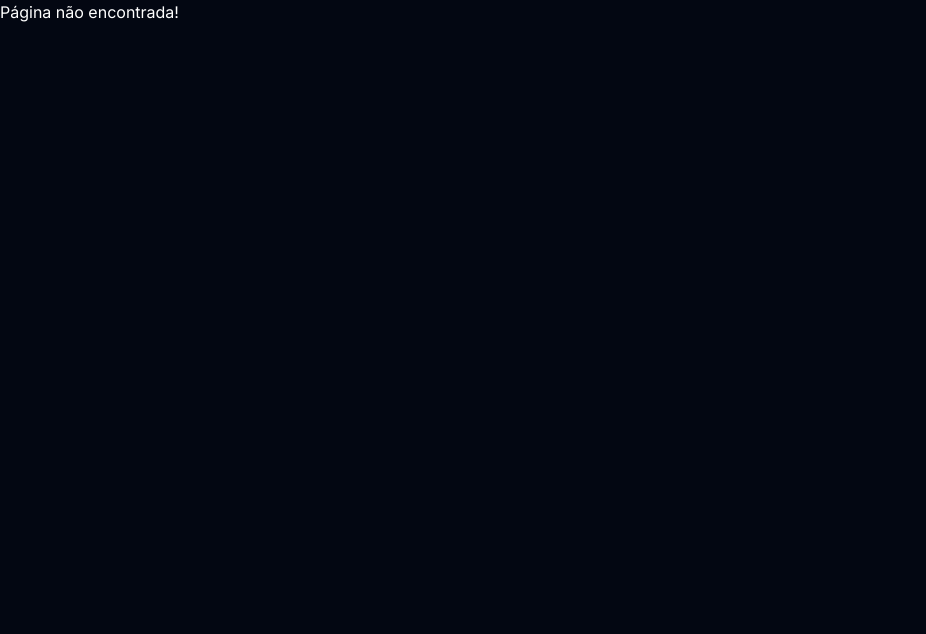
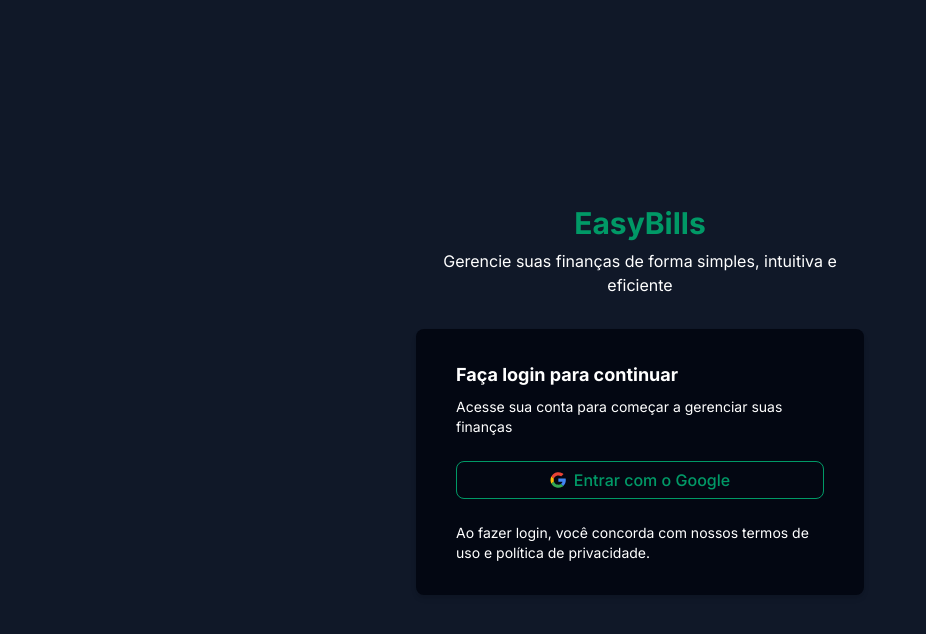
Before and after one commit to lucasfgaldinos/easybills-interface, a React (Vite) app: page /login in a window 1280 px wide. Shown: the top 634 px of the page, without its empty margins (0-926 px from the left). Built offline with nearby package versions, Linux system fonts and the light colour scheme.

Commit message:
feat: criar tela de Login

```diff
--- a/src/components/button/index.tsx
+++ b/src/components/button.tsx
@@ -38,8 +38,8 @@ export function Button({
 
 	function renderLoading() {
 		return (
-			<div className="flex items-center justify-center">
-				<div className="w-4 h-4 border-2 border-t-white border-gray-800 rounded-full animate-spin mr-3" />
+			<div className="flex items-center justify-center gap-2">
+				<div className="w-4 h-4 border-2 border-t-white border-gray-800 rounded-full animate-spin" />
 				{children}
 			</div>
 		);
@@ -48,7 +48,7 @@ export function Button({
 	return (
 		<button
 			type="button"
-			className={`cursor-pointer px-4 py-1.5 rounded-lg font-medium transition-colors flex items-center justify-center
+			className={`cursor-pointer px-4 py-1.5 rounded-lg font-medium transition-colors flex items-center justify-center gap-2
             ${variantClasses[variant]}
             ${fullWidth && "w-full"}
             ${(isLoading || disabled) && "opacity-30 cursor-not-allowed"}
--- /dev/null
+++ b/src/components/googleLoginButton.tsx
@@ -0,0 +1,16 @@
+import GoogleIcon from "../assets/google-icon.svg";
+import { Button } from "./button";
+
+interface GoogleLoginProps {
+	isLoading: boolean;
+	onClick: () => void;
+}
+
+export function GoogleLoginButton({ isLoading, onClick }: GoogleLoginProps) {
+	return (
+		<Button variant="outline" isLoading={isLoading} onClick={onClick} fullWidth>
+			<img className="w-4 h-4" src={GoogleIcon} alt="Google icon" />
+			Entrar com o Google
+		</Button>
+	);
+}
--- a/src/components/index.ts
+++ b/src/components/index.ts
@@ -1 +1,2 @@
 export * from "./button";
+export * from "./googleLoginButton";
--- a/src/routes/index.tsx
+++ b/src/routes/index.tsx
@@ -1,11 +1,12 @@
 import { BrowserRouter, Route, Routes } from "react-router";
-import { Home } from "../screens";
+import { Home, Login } from "../screens";
 
 export function AppRoutes() {
 	return (
 		<BrowserRouter>
 			<Routes>
 				<Route path="/" element={<Home />} />
+				<Route path="/login" element={<Login />} />
 				<Route path="*" element={<h2>Página não encontrada!</h2>} />
 			</Routes>
 		</BrowserRouter>
--- a/src/screens/index.ts
+++ b/src/screens/index.ts
@@ -1 +1,2 @@
 export * from "./home";
+export * from "./login";
--- /dev/null
+++ b/src/screens/login.tsx
@@ -0,0 +1,41 @@
+import { GoogleLoginButton } from "../components";
+
+export function Login() {
+	return (
+		<div className="min-h-screen flex items-center justify-center bg-gray-900 py-12 px-4 sm:px-6 lg:px-8">
+			<div className="max-w-md w-full space-y-8">
+				<header>
+					<h1 className="text-center text-3xl font-bold text-emerald-600">
+						EasyBills
+					</h1>
+					<p className="mt-2 text-center text-white">
+						Gerencie suas finanças de forma simples, intuitiva e eficiente
+					</p>
+				</header>
+
+				<main className="mt-8 bg-gray-950 px-4 py-8 shadow-md rounded-lg sm:px-10 space-y-6">
+					<section className="mb-6">
+						<h2 className="text-lg text-white font-bold">
+							Faça login para continuar
+						</h2>
+						<p className="mt-2 text-sm text-white">
+							Acesse sua conta para começar a gerenciar suas finanças
+						</p>
+					</section>
+
+					<GoogleLoginButton
+						isLoading={false}
+						onClick={() => console.log("olá")}
+					/>
+
+					<footer className="mt-6">
+						<p className="mt-2 text-sm text-white">
+							Ao fazer login, você concorda com nossos termos de uso e política
+							de privacidade.
+						</p>
+					</footer>
+				</main>
+			</div>
+		</div>
+	);
+}
```
Also changed, not shown: src/assets/google-icon.svg (added).
